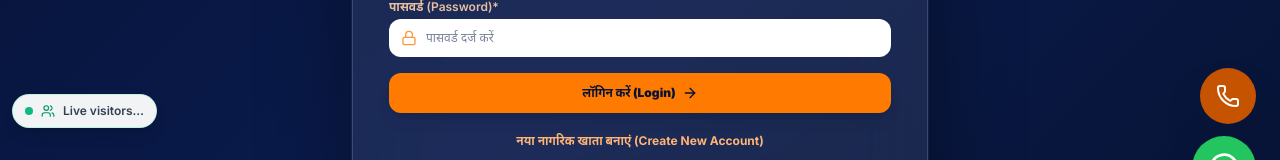
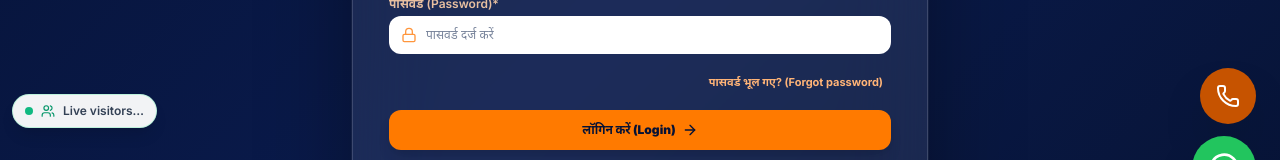
Before and after one commit to Deva9294/pradhandigitalservices, a Next.js app in the folder frontend/: page /login in a window 1280 px wide. Shown: the part 576-736 px from the top of the page. Built offline with nearby package versions, Linux system fonts and the light colour scheme; no server answers.

Commit message:
Place forgot-password link in password login form

```diff
--- a/frontend/src/app/login/page.tsx
+++ b/frontend/src/app/login/page.tsx
@@ -592,7 +592,6 @@ function LoginContent() {
                 </div>
               )}
 
-              {activeRole !== "admin" && <div className="flex justify-end -mt-2"><Link href="/forgot-password" className="rounded-lg px-2 py-1 text-[11px] font-bold text-[#FFB477] hover:bg-white/5 hover:text-white transition">पासवर्ड भूल गए? (Forgot password)</Link></div>}
               <button
                 type="submit"
                 disabled={loading}
@@ -671,6 +670,7 @@ function LoginContent() {
                 </div>
               </div>
 
+              {activeRole !== "admin" && <div className="flex justify-end -mt-2"><Link href="/forgot-password" className="rounded-lg px-2 py-1 text-[11px] font-bold text-[#FFB477] hover:bg-white/5 hover:text-white transition">पासवर्ड भूल गए? (Forgot password)</Link></div>}
               <button
                 type="submit"
                 disabled={loading}
```
